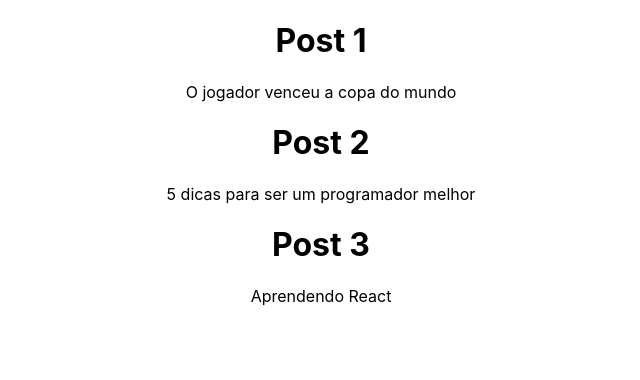
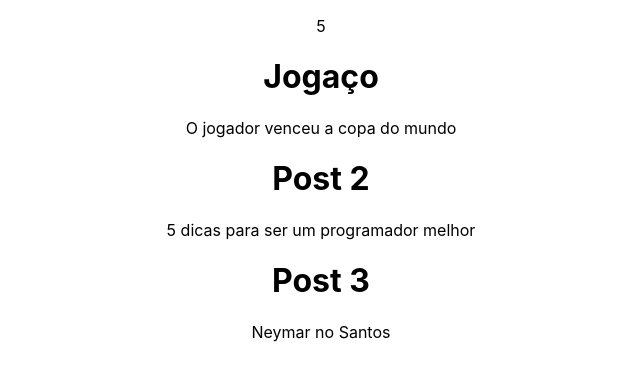
Before and after one commit to GiGomieri05/project-1, a React (Create React App) app: page / in a window 1280 px wide. Shown: the top 380 px of the page, without its empty margins (319-959 px from the left). Built offline with nearby package versions, Linux system fonts and the light colour scheme.

Commit message:
add counter state and implement timeout updates for post titles

```diff
--- a/src/App.js
+++ b/src/App.js
@@ -3,6 +3,7 @@ import { Component } from "react";
 
 class App extends Component {
   state = {
+    counter: 0,
     posts: [
       {
         id: 1,
@@ -17,16 +18,40 @@ class App extends Component {
       {
         id: 3,
         title: "Post 3",
-        body: "Aprendendo React",
+        body: "Neymar no Santos",
       },
     ],
   };
 
+  timeoutUpdate = null;
+
+  componentDidMount() {
+    this.handleTimeout();
+  }
+
+  componentDidUpdate() {
+    this.handleTimeout();
+  }
+
+  componentWillUnmount() {
+    clearTimeout(this.timeoutUpdate);
+  }
+
+  handleTimeout = () => {
+    const { posts, counter } = this.state;
+    posts[0].title = "Jogaço";
+
+    this.timeoutUpdate = setTimeout(() => {
+      this.setState({ posts, counter: counter + 1 });
+    }, 1000);
+  };
+
   render() {
-    const { posts } = this.state;
+    const { posts, counter } = this.state;
 
     return (
       <div className="App">
+        <p>{counter}</p>
         {posts.map((post) => (
           <div key={post.id}>
             <h1>{post.title}</h1>
```
